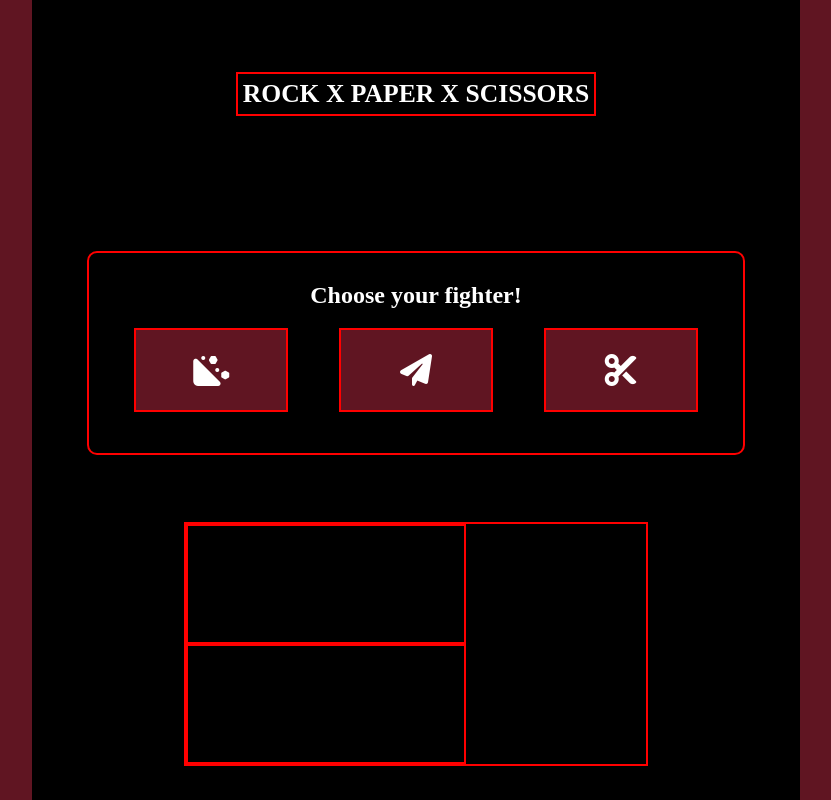
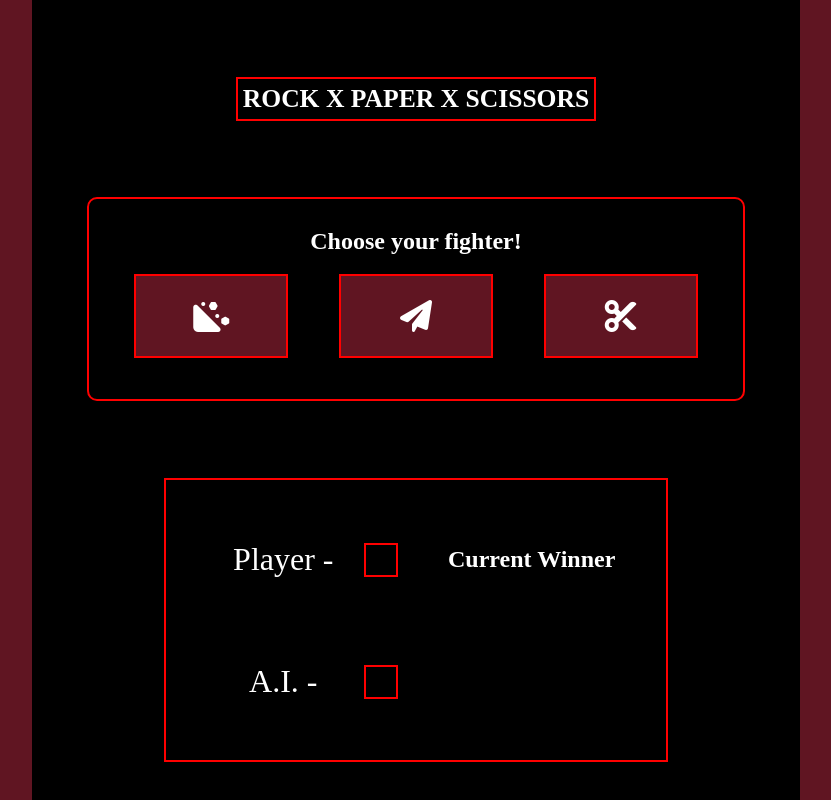
Before and after one commit to Visktor/Js_adventures, a plain HTML site: page manyExercises/Rock-Paper-Scissors/rps.html in a window 1280 px wide. Shown: the whole page, without its empty margins (224-1055 px from the left). Drawn offline with Linux system fonts and the light colour scheme.

Commit message:
Finish Html and CSS

```diff
--- a/manyExercises/Rock-Paper-Scissors/rps.css
+++ b/manyExercises/Rock-Paper-Scissors/rps.css
@@ -64,21 +64,86 @@ main {
     background-color: #601522;
 }
 
+.container.options-inner div:hover {
+    background-color: #fff;
+    color: #601522;
+    height: 100px;
+    width: 170px;
+    border-radius: 5px;
+    cursor: pointer;
+}
+
 .container.options-inner div i {
     font-size: 2rem;
 }
 
-.score-container {
+.score-container-outer {
     display: flex;
-    flex-direction: column;
-    justify-content: space-around;
+    justify-content: space-between;
     height: 30%;
     border: 2px solid red;
     width: 60%;
+    padding: 20px;
 }
 
-.scorediv{
-    width: 60%;
+.score-container-inner {
+    width: 50%;
+    height: 100%;
+
+}
+
+.scorediv {
+    width: 100%;
     height: 50%;
+    box-sizing: border-box;
+    display: flex;
+    justify-content: center;
+    align-items: center;
+}
+
+.score-division {
+    height: 2px;
+    width: 100%;
+    background-color: #000;
+}
+
+.score-container-division {
+    height: 100%;
+    width: 2px;
+    background-color: #000;
+}
+
+.winner-container {
+    width: 50%;
+    height: 100%;
+}
+
+.currentwinner {
+    text-align: center;
+    display: flex;
+    justify-content: center;
+    align-items: center;
+    height: 50%;
+}
+
+.winner-icon {
+    display: flex;
+    justify-content: center;
+    align-items: center;
+    font-size: 2rem;
+}
+
+.score-container-outer p {
+    font-size: 2rem;
+    width: 70%;
+}
+
+.scoresquare{
+    width:30px;
+    height: 30px;
     border: 2px solid red;
 }
+
+.score-container-outer p{
+    text-align: center;
+}
--- a/manyExercises/Rock-Paper-Scissors/rps.html
+++ b/manyExercises/Rock-Paper-Scissors/rps.html
@@ -12,22 +12,40 @@
 
 <body>
     <main>
+
         <div class="container title">
             <h1>ROCK X PAPER X SCISSORS</h1>
         </div>
-        <img src="" alt="">
-        <div class="container options-outer">
+
+        <section class="container options-outer">
             <h2>Choose your fighter!</h2>
-            <div class ="container options-inner">
+            <div class="container options-inner">
                 <div class="option-div1 rock-div"><i class="fa-solid fa-hill-rockslide"></i></div>
                 <div class="option-div2 paper-div"><i class="fa-solid fa-paper-plane"></i></div>
                 <div class="option-div3 scissors-div"><i class="fa-solid fa-scissors"></i></div>
             </div>
-        </div>
-        <div class="score-container">
-            <div class="scorediv"></div>
-            <div class="scorediv"></div>
-        </div>
+        </section>
+
+        <section class="score-container-outer">
+            <div class="score-container-inner">
+                <div class="scorediv">
+                    <p>Player - <span class="playerscore"></span></p>
+                    <div class="scoresquare"></div>
+                </div>
+                <div class="score-division"></div>
+                <div class="scorediv">
+                    <p class="ai" >A.I. - <span class="pcscore"></span></p>
+                    <div class="scoresquare"></div>
+                </div>
+            </div>
+            <div class="score-container-division"></div>
+            <div class="winner-container">
+                <h2 class="currentwinner">Current Winner</h2>
+                <div class="winner-icon"></div>
+            </div>
+            </>
+        </section>
+
     </main>
 </body>
 
```
